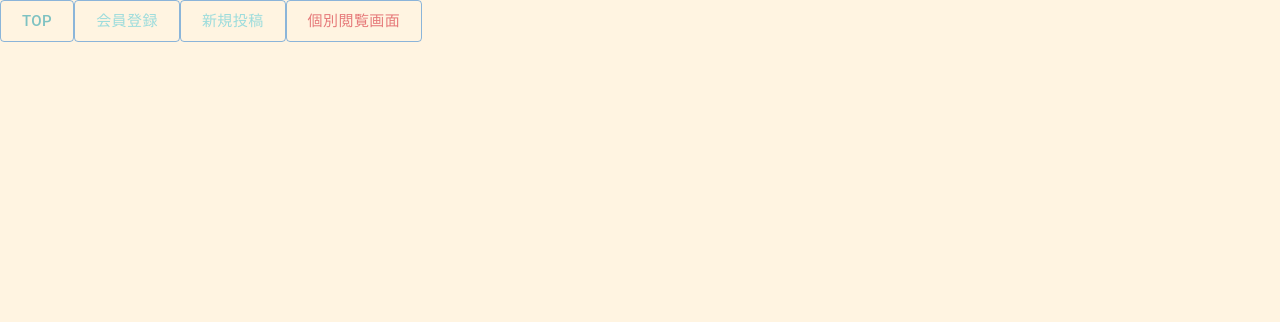
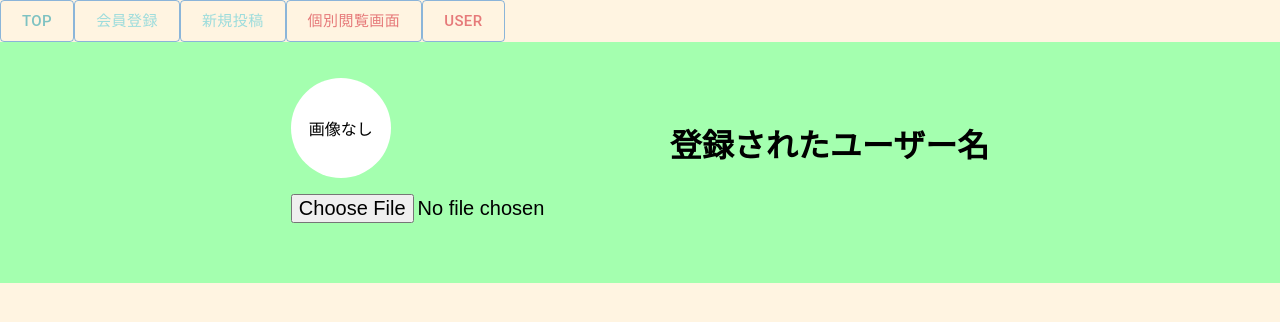
Before and after one commit to WaffleCollege/myway, a React (Create React App) app: page /User in a window 1280 px wide. Shown: the top 322 px of the page. Built offline with nearby package versions, Linux system fonts and the light colour scheme.

Commit message:
User画面へ遷移ボタン追加

```diff
--- a/src/App.js
+++ b/src/App.js
@@ -5,6 +5,7 @@ import Post from './components/post/Post';
 import SignUpLogIn from "./components/SignUp_logIn/SignUpLogIn";
 import Entire from "./components/entire-display/entire";
 import Individual from "./components/individual-display/individual";
+import UserProfile from "./components/User-display/User";
 import {Button} from "@mui/material";
 
 function App() {
@@ -24,11 +25,16 @@ function App() {
       <Button sx={"color:#E67A7A;"} variant="outlined" size="large" component={Link} to="/individual-display">
         個別閲覧画面
       </Button>
+      <Button sx={"color:#E67A7A;"} variant = "outlined" size ="large" component={Link} to = "/User">
+        user
+        </Button>
         <Routes>
           <Route path = "/" element = {<Entire />}/>
           <Route path = "/SignUp_LogIn" element={<SignUpLogIn />}/>
           <Route path = "/post" element = {<Post />}/>
           <Route path = "/individual-display" element = {<Individual />}/>
+          <Route path = "/User" element = {<UserProfile />}/>
+
         </Routes>
         </div>
     </BrowserRouter>
--- a/src/components/User-display/User.js
+++ b/src/components/User-display/User.js
@@ -1,6 +1,6 @@
 
 import React, { useState } from 'react';
-import './UserProfile.css';
+import './User.css';
 
 const UserProfile = () => {
   // ユーザー名とプロフィール画像の状態
```
